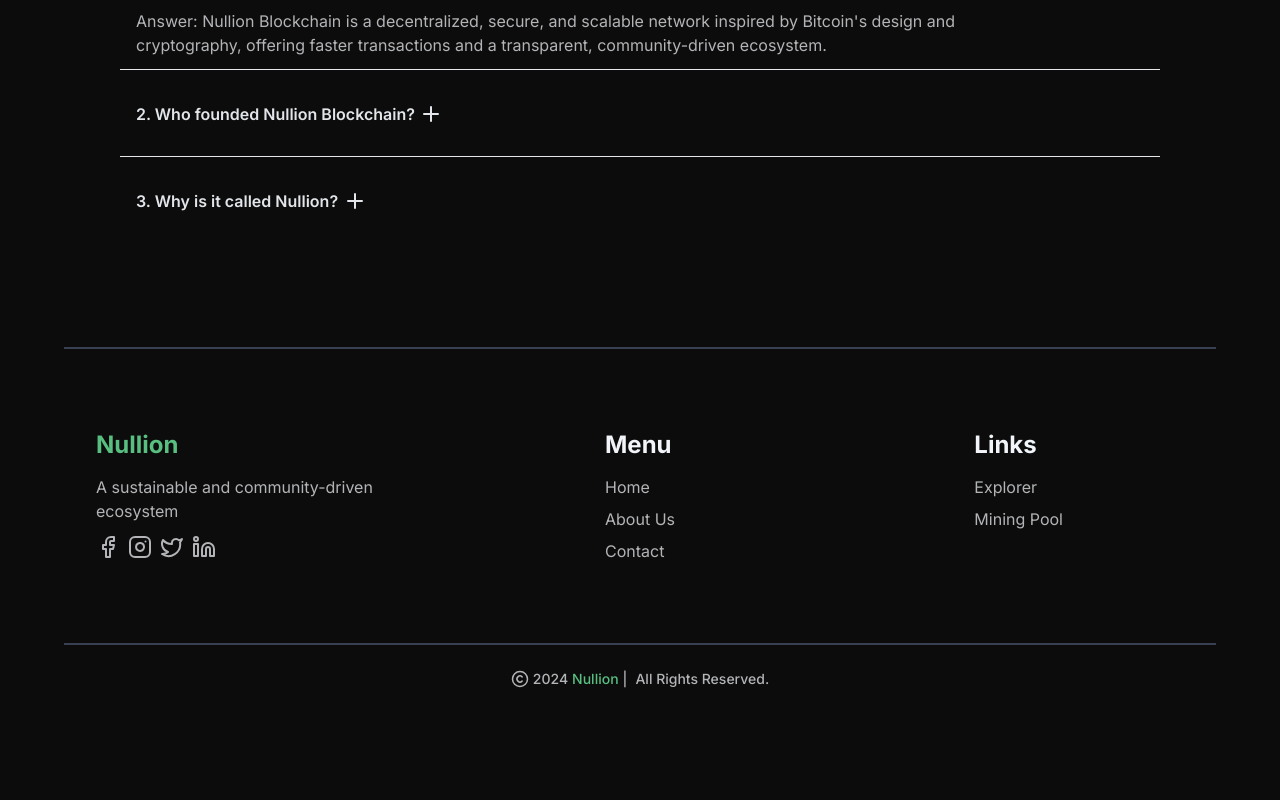
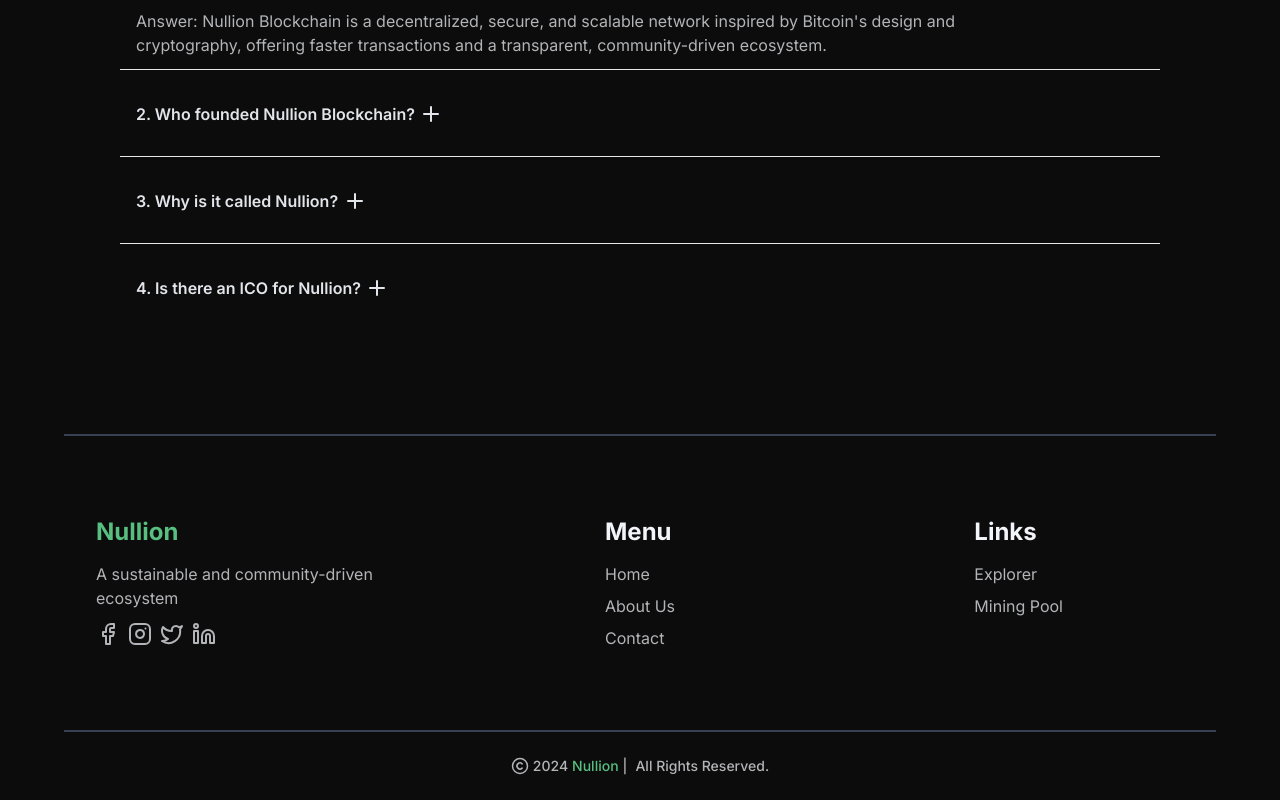
Before and after one commit to Nemo-Nullis/Website, a React (Vite) app: page / in a window 1280 px wide. Shown: the part 3905-4705 px from the top of the page. Before the commit the page ends 4618 px from the top, so only its background shows below. Built offline with nearby package versions, Linux system fonts and the light colour scheme; a web font is replaced by a local one; what ldrs would draw is missing.

Commit message:
Update data.jsx

```diff
--- a/src/data/data.jsx
+++ b/src/data/data.jsx
@@ -136,6 +136,10 @@ export const FaqData = [
     ques: "Why is it called Nullion?",
     ans: "The name Nullion represents the concept of Null, symbolizing a beginning from nothing that evolves into something transformative, aligning with the blockchain’s ethos of creating endless possibilities.",
   },
+    {
+    ques: "Is there an ICO for Nullion?",
+    ans: "No, Nullion does not have an ICO. The network launched without any pre-sale, following a fair mining model. The 500,000 NULL premine is allocated for development, operations, founder`s allocation and community growth.",
+  },
 ];
 
 export const Missions = [
```
